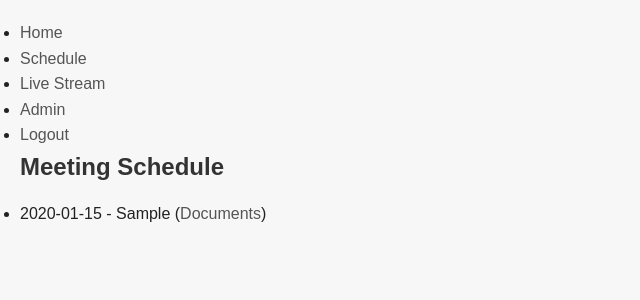
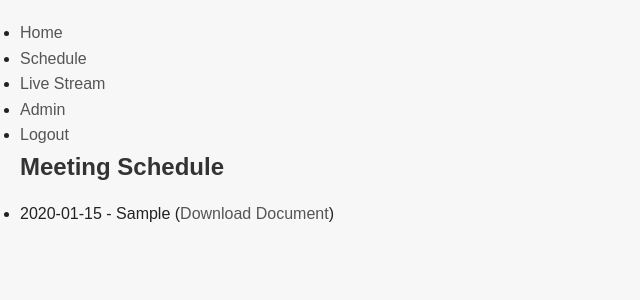
Before and after one commit to 1JW1/live-stream-scheduler, a Flask app: page /schedule in a window 1280 px wide. Shown: the top 300 px of the page, without its empty margins (0-640 px from the left). Run offline with Flask 3, Linux system fonts and the light colour scheme; a user stored in the database is signed in; tables that the repository leaves empty hold one stand-in row (values such as "Sample post").

Commit message:
Attempt to fix download document error

```diff
--- a/app.py
+++ b/app.py
@@ -3,6 +3,7 @@ from flask_sqlalchemy import SQLAlchemy
 from flask_login import LoginManager, UserMixin, login_user, login_required, logout_user, current_user
 from flask_socketio import SocketIO, emit, join_room, leave_room
 from flask_migrate import Migrate
+from werkzeug.utils import secure_filename
 import datetime
 import os
 
@@ -81,10 +82,14 @@ def admin():
 
     form = MeetingForm()
     if form.validate_on_submit():
+        file = form.documents.data
+        if file:
+            filename = secure_filename(file.filename)
+            file.save(os.path.join(app.config['UPLOAD_FOLDER'], filename))
         new_meeting = Meeting(
             date=form.date.data,
             agenda=form.agenda.data,
-            documents=form.documents.data.filename
+            documents=filename
         )
         db.session.add(new_meeting)
         db.session.commit()
--- a/templates/schedule.html
+++ b/templates/schedule.html
@@ -4,7 +4,7 @@
 <h2>Meeting Schedule</h2>
 <ul>
     {% for meeting in meetings %}
-        <li>{{ meeting.date }} - {{ meeting.agenda }} (<a href="{{ url_for('uploaded_file', filename=meeting.documents) }}">Documents</a>)</li>
+        <li>{{ meeting.date }} - {{ meeting.agenda }} (<a href="{{ url_for('uploaded_file', filename=meeting.documents) }}">Download Document</a>)</li>
     {% endfor %}
 </ul>
 {% endblock %}
```
